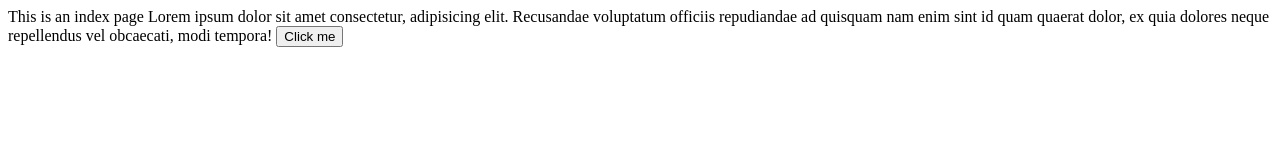
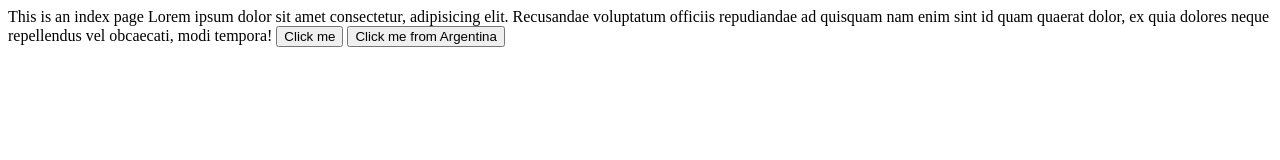
Before and after one commit to Gaurav2048/version-controll, a plain HTML site: page index.html in a window 1280 px wide. Drawn offline with Linux system fonts and the light colour scheme.

Commit message:
From argentina

```diff
--- a/index.html
+++ b/index.html
@@ -9,5 +9,6 @@
     This is an index page
     Lorem ipsum dolor sit amet consectetur, adipisicing elit. Recusandae voluptatum officiis repudiandae ad quisquam nam enim sint id quam quaerat dolor, ex quia dolores neque repellendus vel obcaecati, modi tempora!
     <button>Click me</button>
+    <button> Click me from Argentina </button>
 </body>
 </html>
```
